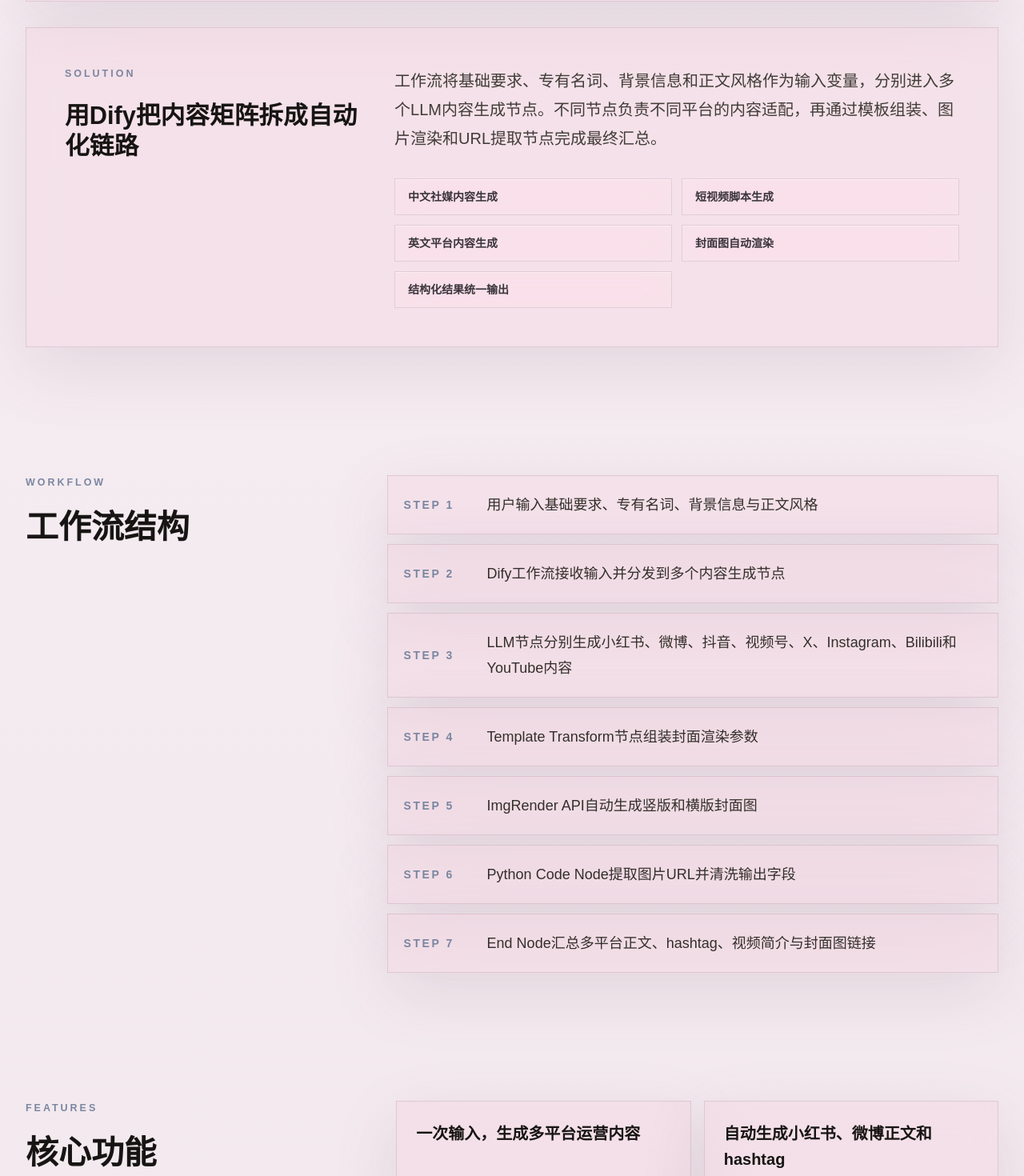
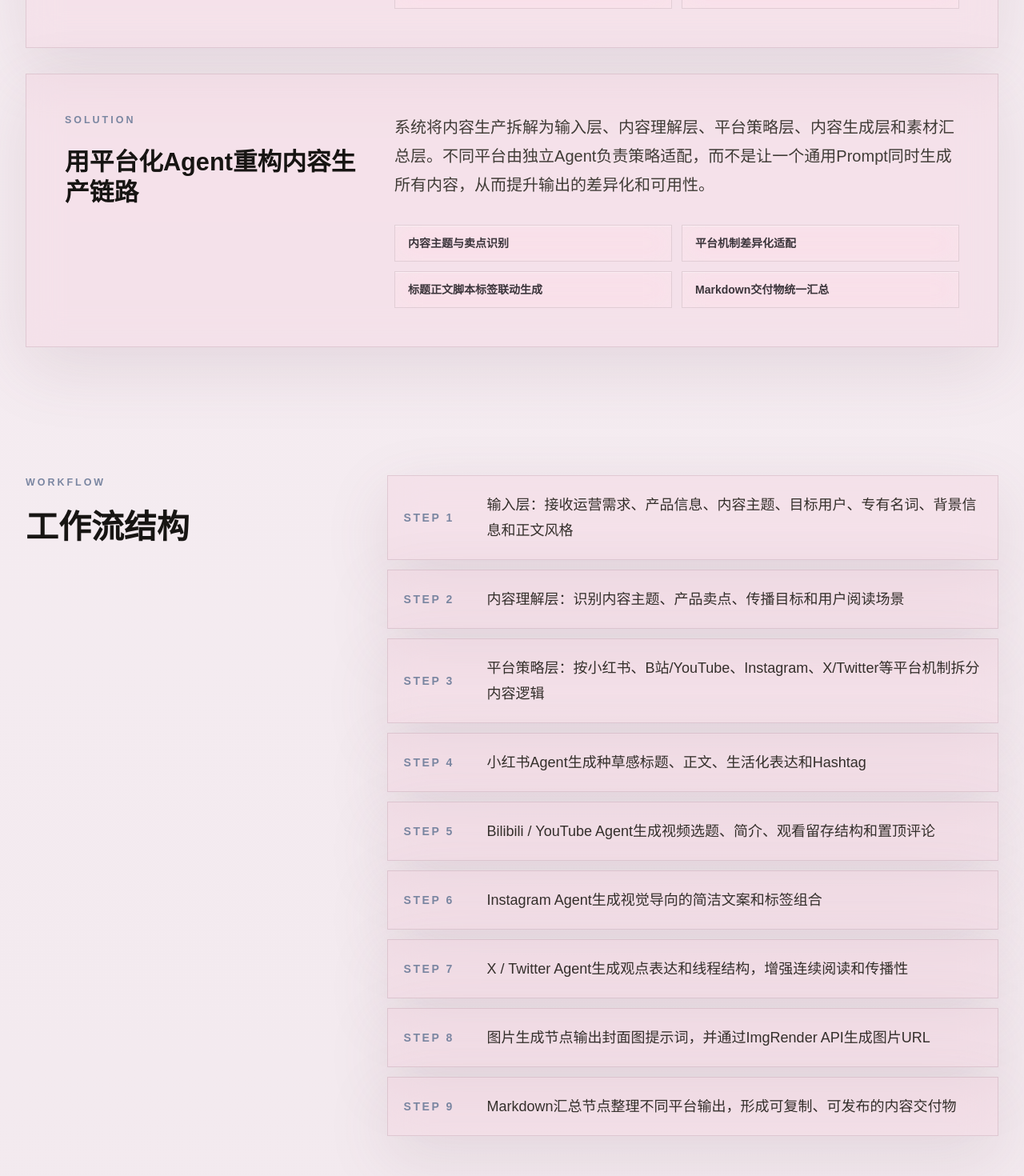
Before and after one commit to liijunn00-create/chen-lijun-web, a Next.js app: page /projects/ai-content-matrix in a window 1280 px wide. Shown: the part 1330-2800 px from the top of the page at 80% size. Built offline with nearby package versions, Linux system fonts and the light colour scheme.

Commit message:
content: refine AI native project positioning

```diff
--- a/components/FeaturedWork.tsx
+++ b/components/FeaturedWork.tsx
@@ -11,7 +11,7 @@ export function FeaturedWork() {
           <div className="flex flex-col gap-5 lg:flex-row lg:items-end lg:justify-between">
             <h2 className="section-title max-w-5xl">先看项目，再看经历。</h2>
             <p className="max-w-md text-lg leading-8 text-[#5c5751]">
-              作品集重点聚焦项目方法、AI系统设计、运营成果和真实作品证据，而非传统线上简历式呈现。
+              AI项目被拆成决策层与执行层：增长实验系统负责判断问题与设计方案，内容矩阵系统负责生成多平台运营素材。
             </p>
           </div>
         </Reveal>
--- a/data/projectCases.ts
+++ b/data/projectCases.ts
@@ -25,48 +25,49 @@ export const projectCases: ProjectCase[] = [
     subtitle: "基于Dify的多Agent增长实验操作系统",
     eyebrow: "核心AI项目",
     overview:
-      "面向产品增长、内容运营和用户转化场景的AI增长实验操作系统。系统将业务描述转化为结构化增长诊断、实验方案、执行清单、运营素材、指标体系、复盘模板和最终Word作战报告，体现AI工作流、RAG知识库和多Agent协作在运营决策中的落地能力。",
-    roles: ["系统架构设计", "Dify Workflow搭建", "RAG知识库配置", "多Agent职责拆解", "Prompt结构设计", "DOCX报告导出测试"],
+      "面向增长运营和AI产品运营场景的Multi-Agent决策系统。用户输入自然语言业务Brief后，系统自动完成业务信息抽取、Growth Playbook知识库检索、用户洞察、增长诊断、实验设计、执行落地、指标体系、复盘报告、对抗性质量检查和Word作战报告导出，使AI从单次回答升级为可复用的增长决策流程。",
+    roles: ["AI Native系统架构设计", "Dify Workflow搭建", "RAG知识库配置", "多Agent职责拆解", "Prompt结构设计", "LLM-as-Judge质量控制", "DOCX报告导出测试"],
     tools: ["Dify Workflow", "RAG Knowledge Base", "Multi-Agent", "Prompt Engineering", "Code Node", "DOCX Export"],
     sections: [
       {
-        title: "增长方案难以复用和标准化",
+        title: "增长决策依赖人工经验，难以沉淀为系统",
         kicker: "Problem",
         body:
-          "传统增长运营方案高度依赖人工经验，常见问题包括诊断过程不透明、实验设计不成体系、输出格式不稳定、复盘难以沉淀。对于需要持续做增长实验的产品或内容业务，单次方案产出并不能形成可复用的运营系统。",
-        points: ["策略判断依赖经验", "实验方案格式不统一", "执行素材与指标脱节", "复盘结果难以沉淀为方法库"],
+          "传统增长运营工作往往分散在用户洞察、问题诊断、实验设计、内容执行和数据复盘等不同角色中。方案容易停留在空泛建议，缺少明确假设、指标、成功标准和复盘规则，难以形成可持续迭代的增长实验机制。",
+        points: ["洞察与诊断分散", "实验假设不清晰", "指标与执行脱节", "复盘难以沉淀为方法库"],
       },
       {
-        title: "用多Agent模拟增长团队决策",
+        title: "用Multi-Agent重构增长团队工作方式",
         kicker: "Solution",
         body:
-          "系统将增长团队的工作拆解为业务信息抽取、用户洞察、增长诊断、实验设计、风险评估、作战台整合、执行清单、运营素材、指标体系、复盘报告和对抗性质量检查等节点，使AI不只是生成文本，而是按明确职责完成连续推理。",
-        points: ["业务信息结构化", "RAG增长方法论检索", "多Agent串行协作", "最终报告自动导出"],
+          "系统将增长运营流程拆解为输入理解层、知识增强层、多Agent决策层、增长作战台、执行落地层、对抗性质量检查层和最终输出层。每个Agent只负责一个明确任务，并通过RAG知识库和结构化Prompt约束输出质量。",
+        points: ["自然语言Brief结构化", "Growth Playbook增强", "多Agent串行决策", "LLM-as-Judge质量审查"],
       },
     ],
     workflow: [
-      "Start节点接收产品背景、目标用户、增长目标和业务约束",
-      "业务信息抽取Agent将自然语言输入转化为结构化业务Brief",
-      "Build Query节点生成RAG检索问题和下游可用变量",
-      "Growth Playbook知识库补充AARRR、留存、激活、复盘等方法论",
-      "用户洞察Agent分析用户分层、生命周期阶段和关键流失点",
-      "增长诊断Agent输出P0/P1/P2问题、根因和指标解释",
-      "实验设计Agent生成2周内可验证的增长实验方案",
-      "风险评估、执行清单、运营素材、指标体系和复盘Agent串行生成执行资产",
-      "对抗性质量检查Agent从乐观者、批判者和裁判视角校验方案",
-      "最终输出Agent汇总成增长实验作战报告并导出Word文档",
+      "输入理解层：识别产品名称、产品阶段、目标用户、增长目标、核心问题、可用渠道、约束条件和关键指标",
+      "结构化处理层：Code Node将业务信息转换为business_brief和retrieval_query，保证下游变量稳定",
+      "知识增强层：Growth Playbook知识库检索AARRR、用户分层、激活、留存、A/B测试、北极星指标和复盘方法",
+      "用户洞察Agent：分析用户分层、生命周期阶段、行为特征和关键流失点",
+      "增长诊断Agent：判断增长问题类型、根因、优先级和指标解释",
+      "实验设计Agent：生成3-5个两周内可验证的增长实验，并明确假设、目标用户、执行动作、周期、指标和成功标准",
+      "增长作战台Agent：整合用户洞察、诊断结论、实验方案和风险提示，形成统一增长策略框架",
+      "执行落地层：输出执行清单、运营素材、指标体系、埋点建议和复盘模板",
+      "对抗性质量检查层：通过Optimist、Critic、Judge三角色审查可执行性、风险和必须修改项",
+      "最终输出层：汇总为增长实验作战报告，并导出Word文档用于展示、复盘和面试沟通",
     ],
     features: [
-      "从原始业务输入生成结构化增长报告",
-      "通过RAG知识库调用增长方法论",
-      "用多Agent拆分洞察、诊断、实验、执行和复盘",
-      "输出执行清单、运营素材和指标体系",
-      "引入对抗性QA检查方案风险",
-      "自动导出DOCX格式作战报告",
+      "自然语言业务Brief自动转化为结构化增长输入",
+      "Growth Playbook RAG知识库增强专业判断",
+      "用户洞察、增长诊断、实验设计、风险评估分Agent协作",
+      "实验方案包含假设、动作、周期、主指标、辅助指标、风险指标和成功标准",
+      "执行清单、运营素材、指标体系和复盘模板形成完整落地闭环",
+      "Optimist / Critic / Judge对抗性质量检查降低过度乐观风险",
+      "最终导出可用于业务讨论的DOCX增长作战报告",
     ],
     outcome:
-      "项目将运营增长分析、策略制定、实验设计、素材生成和复盘沉淀整合到一个可运行的Dify工作流中。最终产物包括完整工作流结构图和《AI运营增长实验作战报告》Word文件，可作为AI运营系统设计能力的核心证明材料。",
-    applications: ["产品增长实验", "新用户激活", "用户留存优化", "内容增长复盘"],
+      "该系统覆盖增长运营从策略判断到执行复盘的完整决策链路，将业务输入、方法论检索、多Agent推理、执行资产生成、指标设计和质量审查整合为可运行的Dify工作流。最终产物包括完整工作流结构图和《AI运营增长实验作战报告》Word文件，是AI Native运营系统设计能力的核心证明材料。",
+    applications: ["增长策略决策", "新用户激活", "用户留存优化", "实验复盘沉淀"],
   },
   {
     slug: "ai-content-matrix",
@@ -74,45 +75,47 @@ export const projectCases: ProjectCase[] = [
     subtitle: "基于Dify的多平台运营内容自动生成系统",
     eyebrow: "AI内容运营系统",
     overview:
-      "面向内容运营、自媒体创作者和产品推广场景的AI自动化工作流。系统将一次业务输入转化为多平台内容资产，包括社媒正文、短视频文案、英文平台内容、视频简介、hashtag和封面图链接，显著减少重复创作与跨平台改写成本。",
-    roles: ["工作流设计", "Prompt编写", "Dify节点配置", "API接入", "自动化测试", "输出结构设计"],
+      "面向内容运营、新媒体运营和产品推广场景的AI Native执行层系统。系统将一次运营需求、产品信息或内容主题拆解为平台化内容策略，并生成适配小红书、Bilibili、YouTube、Instagram、X/Twitter等平台的标题、正文、脚本、Hashtag、封面文案、图片提示词和Markdown汇总。",
+    roles: ["内容工作流架构设计", "平台化Agent拆解", "Prompt编写", "Dify节点配置", "API接入", "自动化测试", "输出结构设计"],
     tools: ["Dify Workflow", "LLM Prompt Engineering", "ImgRender API", "HTTP Request", "Python Code Node", "Template Transform"],
     sections: [
       {
-        title: "内容运营中的重复生产成本",
+        title: "多平台内容生产分散，平台适配成本高",
         kicker: "Problem",
         body:
-          "多平台内容分发通常需要反复改写标题、正文、口播脚本、视频简介、hashtag和封面文案。不同平台的语气、结构、长度和信息优先级不同，人工处理容易造成效率低、风格不统一和发布资产缺失。",
-        points: ["平台规则差异明显", "重复改写占用运营时间", "图文与视频素材经常割裂", "英文平台内容需要额外转译"],
+          "传统内容运营中，多平台生产往往依赖一稿多发，标题、正文、封面、标签和脚本之间缺少统一策略。小红书、B站/YouTube、Instagram和X/Twitter的内容机制差异明显，人工改写不仅耗时，也容易造成平台语气失配和交付物不完整。",
+        points: ["一稿多发适配度低", "标题正文封面标签缺少统一策略", "平台风格差异带来反复改写", "多工具切换降低交付效率"],
       },
       {
-        title: "用Dify把内容矩阵拆成自动化链路",
+        title: "用平台化Agent重构内容生产链路",
         kicker: "Solution",
         body:
-          "工作流将基础要求、专有名词、背景信息和正文风格作为输入变量，分别进入多个LLM内容生成节点。不同节点负责不同平台的内容适配，再通过模板组装、图片渲染和URL提取节点完成最终汇总。",
-        points: ["中文社媒内容生成", "短视频脚本生成", "英文平台内容生成", "封面图自动渲染", "结构化结果统一输出"],
+          "系统将内容生产拆解为输入层、内容理解层、平台策略层、内容生成层和素材汇总层。不同平台由独立Agent负责策略适配，而不是让一个通用Prompt同时生成所有内容，从而提升输出的差异化和可用性。",
+        points: ["内容主题与卖点识别", "平台机制差异化适配", "标题正文脚本标签联动生成", "Markdown交付物统一汇总"],
       },
     ],
     workflow: [
-      "用户输入基础要求、专有名词、背景信息与正文风格",
-      "Dify工作流接收输入并分发到多个内容生成节点",
-      "LLM节点分别生成小红书、微博、抖音、视频号、X、Instagram、Bilibili和YouTube内容",
-      "Template Transform节点组装封面渲染参数",
-      "ImgRender API自动生成竖版和横版封面图",
-      "Python Code Node提取图片URL并清洗输出字段",
-      "End Node汇总多平台正文、hashtag、视频简介与封面图链接",
+      "输入层：接收运营需求、产品信息、内容主题、目标用户、专有名词、背景信息和正文风格",
+      "内容理解层：识别内容主题、产品卖点、传播目标和用户阅读场景",
+      "平台策略层：按小红书、B站/YouTube、Instagram、X/Twitter等平台机制拆分内容逻辑",
+      "小红书Agent生成种草感标题、正文、生活化表达和Hashtag",
+      "Bilibili / YouTube Agent生成视频选题、简介、观看留存结构和置顶评论",
+      "Instagram Agent生成视觉导向的简洁文案和标签组合",
+      "X / Twitter Agent生成观点表达和线程结构，增强连续阅读和传播性",
+      "图片生成节点输出封面图提示词，并通过ImgRender API生成图片URL",
+      "Markdown汇总节点整理不同平台输出，形成可复制、可发布的内容交付物",
     ],
     features: [
-      "一次输入，生成多平台运营内容",
-      "自动生成小红书、微博正文和hashtag",
-      "自动生成抖音、视频号短视频文案",
-      "自动生成X和Instagram英文社媒内容",
-      "自动生成Bilibili和YouTube视频简介",
-      "自动生成竖版和横版封面图URL",
-      "结构化输出所有内容结果",
+      "平台化Agent分工，而非单一通用文案生成",
+      "从运营需求到选题、标题、正文、脚本、Hashtag、封面文案和图片提示词的完整输出",
+      "小红书强调种草感、标题吸引力和生活化表达",
+      "Bilibili / YouTube强调选题结构、视频脚本和观看留存",
+      "Instagram强调视觉表达、简洁文案和Hashtag",
+      "X / Twitter强调观点表达、线程结构和传播性",
+      "输出Markdown汇总，便于运营人员直接复制和发布",
     ],
     outcome:
-      "该工作流把原本需要人工分别撰写、改写和排版的多平台运营内容整合成一个自动化流程，帮助运营人员快速完成从主题策划到发布素材准备的过程，并让内容资产更容易被复用、检查和二次迭代。",
+      "该系统将内容运营执行流程产品化，把多平台内容策略、文案生成、标签生成、视频简介、封面提示词和Markdown汇总整合为可运行工作流。它解决的是多平台内容生产中的重复改写和交付分散问题，体现AI内容运营自动化、平台策略理解、AIGC链路设计和Prompt节点编排能力。",
     applications: ["课程推广", "产品发布", "活动宣传", "个人品牌运营"],
   },
 ];
```
Also changed, not shown: data/projects.ts (+4 -4 lines), 1 other file (tests, documents, lock files or other folders).
